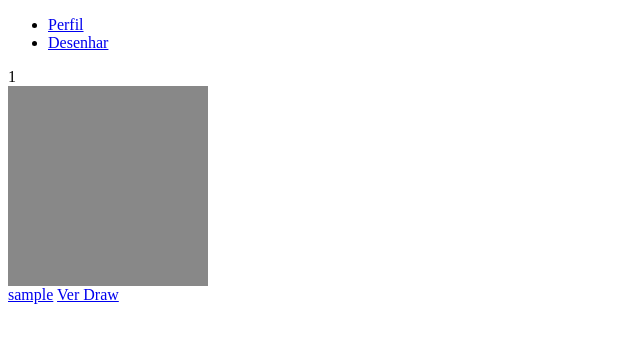
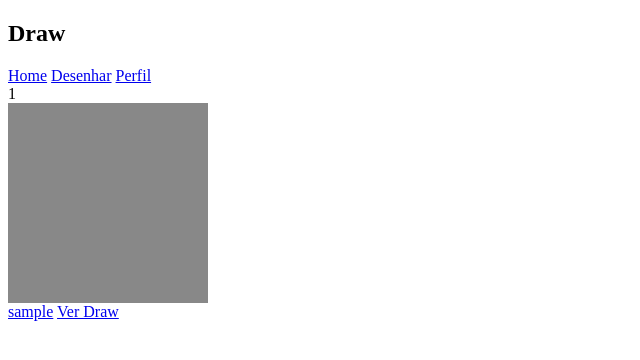
Before and after one commit to GuilhermeSousaDev/DrawRadius, a PHP site: page /home.php in a window 1280 px wide. Shown: the top 360 px of the page, without its empty margins (0-640 px from the left). Run offline with PHP 8.4, Linux system fonts and the light colour scheme; the visitor is signed in with stand-in values (Sample User, id 1); tables that the repository leaves empty or names only in its code hold one stand-in row (values such as "Sample post"); data that the repository does not hold is empty.

Commit message:
Add files via upload

```diff
--- a/Radius_draw/home.php
+++ b/Radius_draw/home.php
@@ -13,14 +13,15 @@ if(!isset($_SESSION['logado'])) {
     <meta charset="UTF-8">
     <meta http-equiv="X-UA-Compatible" content="IE=edge">
     <meta name="viewport" content="width=device-width, initial-scale=1.0">
+    <link rel="stylesheet" href="style.css">
     <title>DrawRadius</title>
 </head>
 <body>
     <nav>
-        <ul>
-            <li><a href="perfil.php?user_id=<?php echo $_SESSION['user_id']?>">Perfil</a></li>
-            <li><a href="draw.php">Desenhar</a></li>
-        </ul>
+        <h1>Draw</h1>
+        <a href="home.php">Home</a>
+        <a href="draw.php">Desenhar</a>
+        <a href="perfil.php">Perfil</a>
     </nav>
     <?php
         echo $_SESSION['user_id'];
@@ -36,7 +37,7 @@ if(!isset($_SESSION['logado'])) {
             width: 200px;
             height: 200px;
             background: <?php echo $row['color']?>;"></div>
-            <a href="draw.php?user_id=<?php echo $row_u['user_id']?>"><?php echo $row_u['username']?></a>
+            <a href="visit_perfil.php?user_id=<?php echo $row_u['user_id']?>"><?php echo $row_u['username']?></a>
             <a href="viewdraw.php?draw_id=<?php echo $row['draw_id']?>&user_id=<?php echo $row['user_id']?>">Ver Draw</a>
             <br>
     <?php }
```
